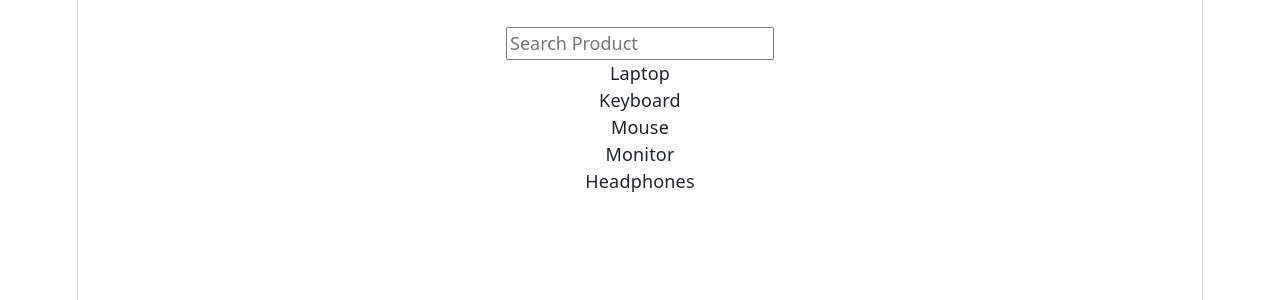
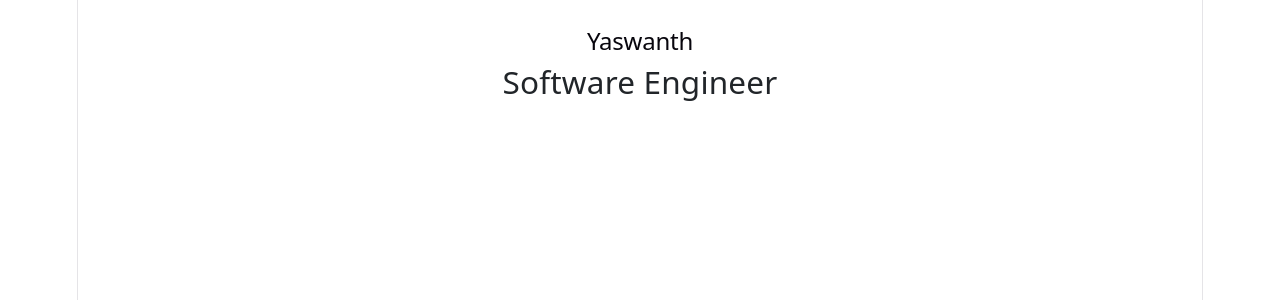
Before and after one commit to BadakalaYashwanth/React19, a React (Vite) app in the folder my-react-app/: page / in a window 1280 px wide. Shown: the top 300 px of the page. Built offline with nearby package versions, Linux system fonts and the light colour scheme.

Commit message:
ContextAPI

```diff
--- a/my-react-app/src/App.jsx
+++ b/my-react-app/src/App.jsx
@@ -1,10 +1,10 @@
-import Search from "./components/LiftingStateUp/ParentComponent"
+import ContextApp from "./components/ContextAPI/App"
 
 function App() {
 
     return (
         <div className="d-flex flex-column gap-4 p-4">
-            <Search />
+            <ContextApp />
         </div>
     )
 }
--- /dev/null
+++ b/my-react-app/src/components/ContextAPI/App.jsx
@@ -0,0 +1,51 @@
+// Import UserContext.
+//
+// Purpose:
+//
+// Provide data to
+// all child components.
+import UserContext from "./UserContext";
+
+import Dashboard from "./Dashboard";
+
+
+
+function App() {
+
+    // Data to share.
+    //
+    // Normally this comes
+    // from an API.
+    const user = {
+
+        name: "Yaswanth",
+
+        role: "Software Engineer"
+
+    };
+
+
+
+    return (
+
+        // Provider.
+        //
+        // Purpose:
+        //
+        // Share the user object
+        // with every child component.
+        //
+        // Any child can now
+        // access this data
+        // without props.
+        <UserContext.Provider value={user}>
+
+            <Dashboard />
+
+        </UserContext.Provider>
+
+    );
+
+}
+
+export default App;
--- /dev/null
+++ b/my-react-app/src/components/ContextAPI/Dashboard.jsx
@@ -0,0 +1,20 @@
+import Profile from "./Profile";
+
+function Dashboard() {
+
+    // Notice:
+    //
+    // We do NOT receive
+    // user as a prop.
+    //
+    // We simply render
+    // the next component.
+    return (
+
+        <Profile />
+
+    );
+
+}
+
+export default Dashboard;
--- /dev/null
+++ b/my-react-app/src/components/ContextAPI/UserContext.jsx
@@ -0,0 +1,23 @@
+import { createContext } from "react";
+
+// Create Context.
+//
+// Purpose:
+//
+// Create a shared storage
+// that any component can use.
+//
+// Initially,
+// the context has no value.
+//
+// The value will be provided
+// later using Provider.
+const UserContext = createContext();
+
+
+
+// Export the Context.
+//
+// Other components
+// can import it.
+export default UserContext;
--- /dev/null
+++ b/my-react-app/src/components/ContextAPI/profile.jsx
@@ -0,0 +1,15 @@
+import UserInfo from "./UserInfo";
+
+function Profile() {
+
+    // Again,
+    // no props are passed.
+    return (
+
+        <UserInfo />
+
+    );
+
+}
+
+export default Profile;
--- /dev/null
+++ b/my-react-app/src/components/ContextAPI/userInfo.jsx
@@ -0,0 +1,60 @@
+// Import useContext.
+//
+// Purpose:
+//
+// Read data from Context.
+import { useContext } from "react";
+
+// Import UserContext.
+import UserContext from "./UserContext";
+
+
+
+function UserInfo() {
+
+    // Read the Context value.
+    //
+    // React looks for
+    // the nearest Provider.
+    //
+    // It returns
+    // the user object.
+    const user = useContext(UserContext);
+
+
+
+    return (
+
+        <div>
+
+            {/*
+
+                Display the user's name.
+
+            */}
+            <h2>
+
+                {user.name}
+
+            </h2>
+
+
+
+            {/*
+
+                Display the user's role.
+
+            */}
+            <h3>
+
+                {user.role}
+
+            </h3>
+
+        </div>
+
+    );
+
+}
+
+export default UserInfo;
```
Also changed, not shown: 1 other file (tests, documents, lock files or other folders).
